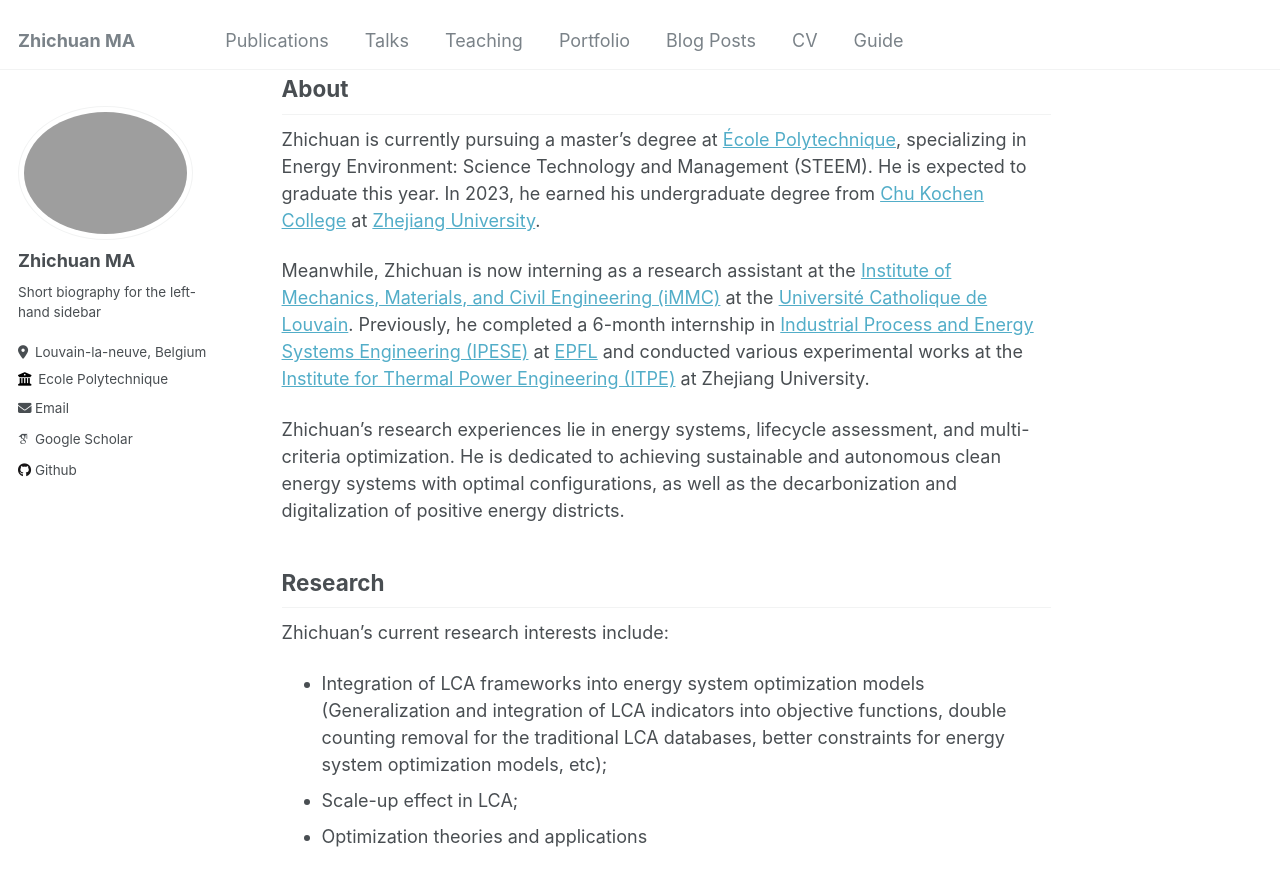
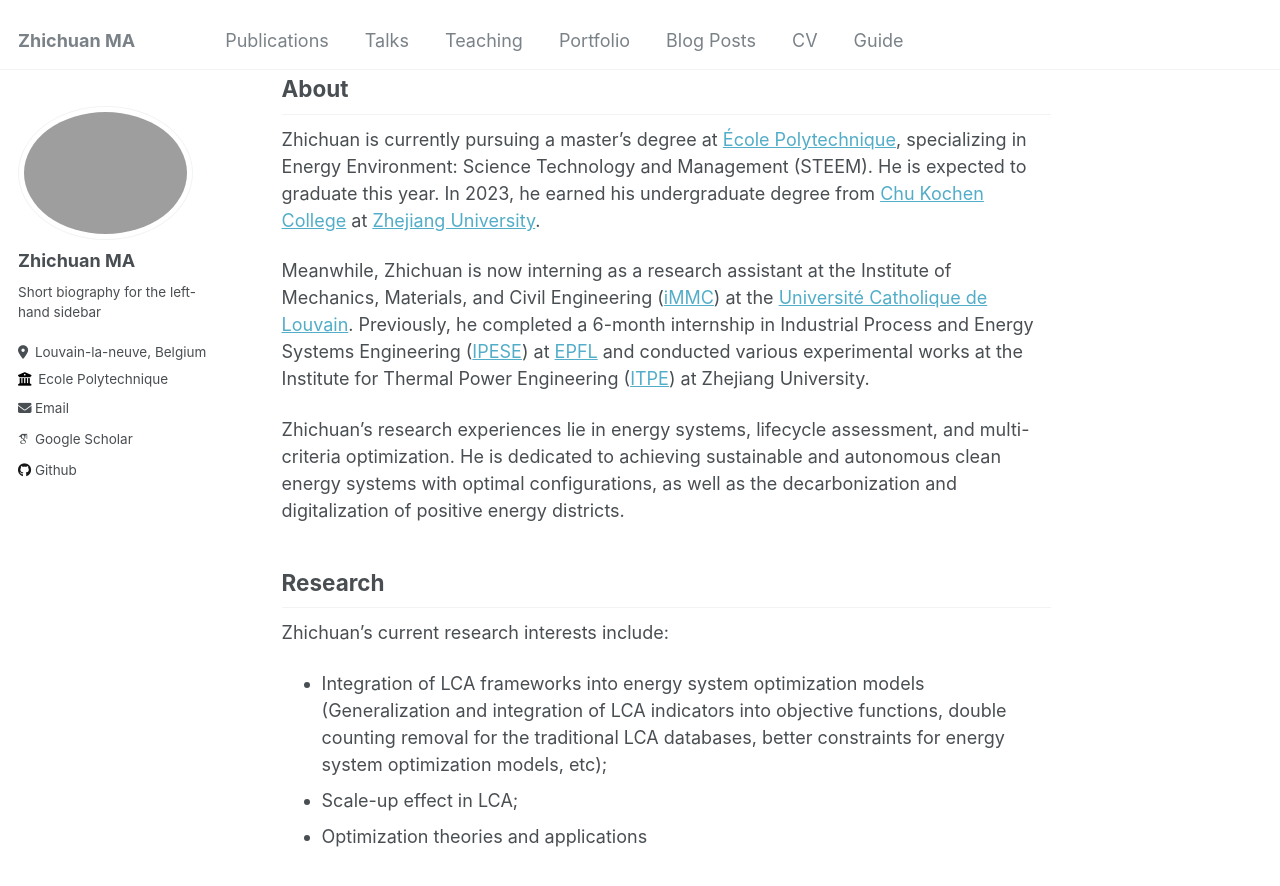
Before and after one commit to zhichuanma/zhichuanma.github.io, a Jekyll site: the page built from _pages/about.md, in a window 1280 px wide and 900 px high, scrolled down 355 px. Shown: the top 886 px of the window. Built offline with Jekyll 4.4.1, drawn with Linux system fonts in a browser that asks for light colours; some web fonts are replaced.

```diff
--- a/_pages/about.md
+++ b/_pages/about.md
@@ -15,7 +15,7 @@ redirect_from:
 ## About
 Zhichuan is currently pursuing a master's degree at [École Polytechnique](https://www.polytechnique.edu/), specializing in Energy Environment: Science Technology and Management (STEEM). He is expected to graduate this year. In 2023, he earned his undergraduate degree from [Chu Kochen College](http://ckc.zju.edu.cn/ckcen/) at [Zhejiang University](https://www.zju.edu.cn/english/).
 
-Meanwhile, Zhichuan is now interning as a research assistant at the [Institute of Mechanics, Materials, and Civil Engineering (iMMC)](https://uclouvain.be/en/research-institutes/immc) at the [Université Catholique de Louvain](https://uclouvain.be/fr/index.html). Previously, he completed a 6-month internship in [Industrial Process and Energy Systems Engineering (IPESE)](https://www.epfl.ch/labs/ipese/) at [EPFL](https://www.epfl.ch/en/) and conducted various experimental works at the [Institute for Thermal Power Engineering (ITPE)](http://www.itpe.zju.edu.cn/itpe_en/index.asp) at Zhejiang University.
+Meanwhile, Zhichuan is now interning as a research assistant at the Institute of Mechanics, Materials, and Civil Engineering ([iMMC](https://uclouvain.be/en/research-institutes/immc)) at the [Université Catholique de Louvain](https://uclouvain.be/fr/index.html). Previously, he completed a 6-month internship in Industrial Process and Energy Systems Engineering ([IPESE](https://www.epfl.ch/labs/ipese/)) at [EPFL](https://www.epfl.ch/en/) and conducted various experimental works at the Institute for Thermal Power Engineering ([ITPE](http://www.itpe.zju.edu.cn/itpe_en/index.asp)) at Zhejiang University.
 
 Zhichuan's research experiences lie in energy systems, lifecycle assessment, and multi-criteria optimization. He is dedicated to achieving sustainable and autonomous clean energy systems with optimal configurations, as well as the decarbonization and digitalization of positive energy districts.
 
```
